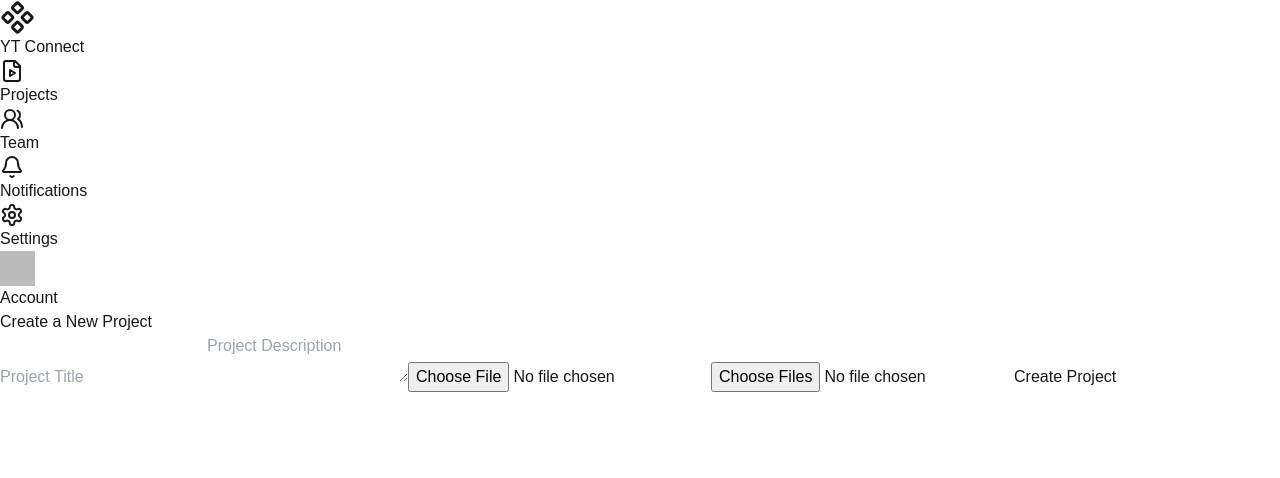
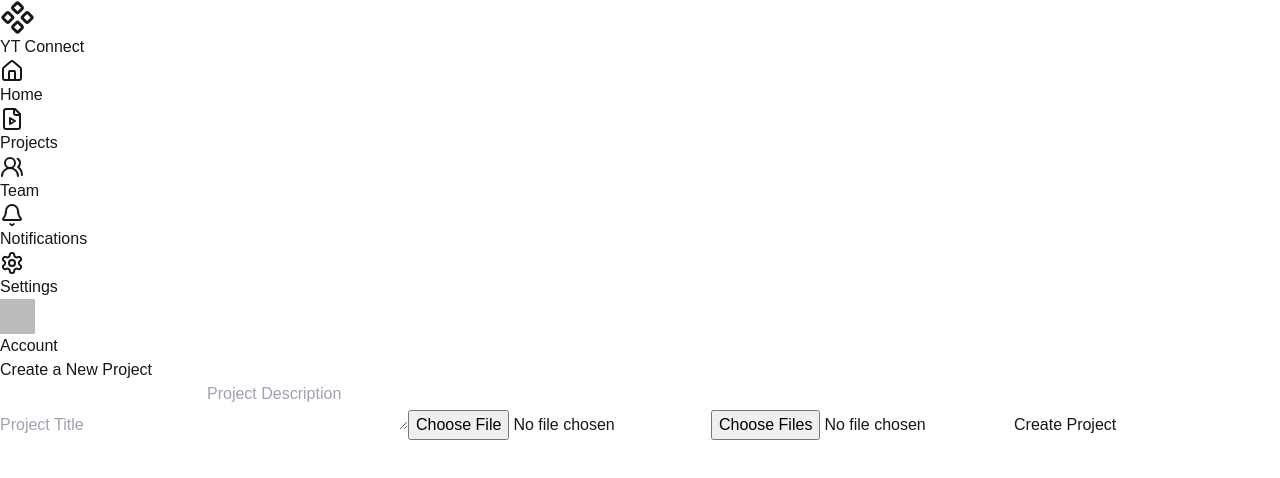
Before and after one commit to manu-0990/ytconnect, a Next.js app: page /home/editor/create-project in a window 1280 px wide. Shown: the top 478 px of the page. Built offline with nearby package versions, Linux system fonts and the light colour scheme; no server answers; sample sign-in values are in the browser's storage.

Commit message:
Changed the sidebar behaviour

```diff
--- a/src/app/(main)/home/layout.tsx
+++ b/src/app/(main)/home/layout.tsx
@@ -1,11 +1,12 @@
 import Sidebar from "@/components/ui/sidebar";
-import { Bell, FileVideo, Settings, Users2 } from "lucide-react";
+import { Bell, FileVideo, Home, Settings, Users2 } from "lucide-react";
 
 const menuItems = [
-    {id: 1, label: "Projects", url: "/Projects", icon: <FileVideo />},
-    {id: 2, label: "Team", url: "/team", icon: <Users2 />},
-    {id: 3, label: "Notifications", url: "/notifications", icon: <Bell />},
-    {id: 4, label: "Settings", url: "/settings", icon: <Settings />},
+    {id: 1, label: "Home", url: "/home", icon: <Home />},
+    {id: 2, label: "Projects", url: "/projects", icon: <FileVideo />},
+    {id: 3, label: "Team", url: "/team", icon: <Users2 />},
+    {id: 4, label: "Notifications", url: "/notifications", icon: <Bell />},
+    {id: 5, label: "Settings", url: "/settings", icon: <Settings />},
 ]
 
 export default function DashboardLayout({ children }: { children: React.ReactNode }) {
--- a/src/components/ui/sidebar.tsx
+++ b/src/components/ui/sidebar.tsx
@@ -1,8 +1,8 @@
 "use client";
 
-import React, { useState } from "react";
+import React from "react";
 import { Component, UserCircle } from "lucide-react";
-import { useRouter } from "next/navigation";
+import { useRouter, usePathname } from "next/navigation";
 import { clsx } from "clsx";
 import { twMerge } from "tailwind-merge";
 import { useSession } from "next-auth/react";
@@ -20,12 +20,13 @@ interface SidebarProps {
 }
 
 const Sidebar: React.FC<SidebarProps> = ({ menuItems }) => {
-  const [activeItem, setActiveItem] = useState<number>(1);
   const { data: session } = useSession();
   const router = useRouter();
+  const pathname = usePathname();
   const profilePic = session?.user?.image;
 
-  const baseStyle = "flex items-center gap-3 cursor-pointer rounded-lg py-3 px-3 text-lg transition-colors";
+  const baseStyle =
+    "flex items-center gap-3 cursor-pointer rounded-lg py-3 px-3 text-lg transition-colors";
 
   return (
     <div className="w-60 min-h-screen bg-transparent border-r border-[#ffffff57] text-white p-2 flex flex-col justify-between">
@@ -36,14 +37,11 @@ const Sidebar: React.FC<SidebarProps> = ({ menuItems }) => {
         </h1>
         <ul className="space-y-1">
           {menuItems.map((item) => {
-            const isActive = item.id === activeItem;
+            const isActive = pathname === item.url; // Set active based on URL
             return (
               <li
                 key={item.id}
-                onClick={() => {
-                  setActiveItem(item.id);
-                  router.push(item.url);
-                }}
+                onClick={() => router.push(item.url)}
                 className={twMerge(
                   clsx(baseStyle, {
                     "bg-zinc-800": isActive,
@@ -61,7 +59,12 @@ const Sidebar: React.FC<SidebarProps> = ({ menuItems }) => {
 
       <div
         onClick={() => router.push("/account")}
-        className={twMerge(clsx(baseStyle, "mb-24 hover:bg-zinc-800"))}
+        className={twMerge(
+          clsx(baseStyle, {
+            "bg-zinc-800": pathname === "/account",
+            "hover:bg-zinc-800": pathname !== "/account",
+          })
+        )}
       >
         <span className="mr-2">
           {profilePic ? (
```
